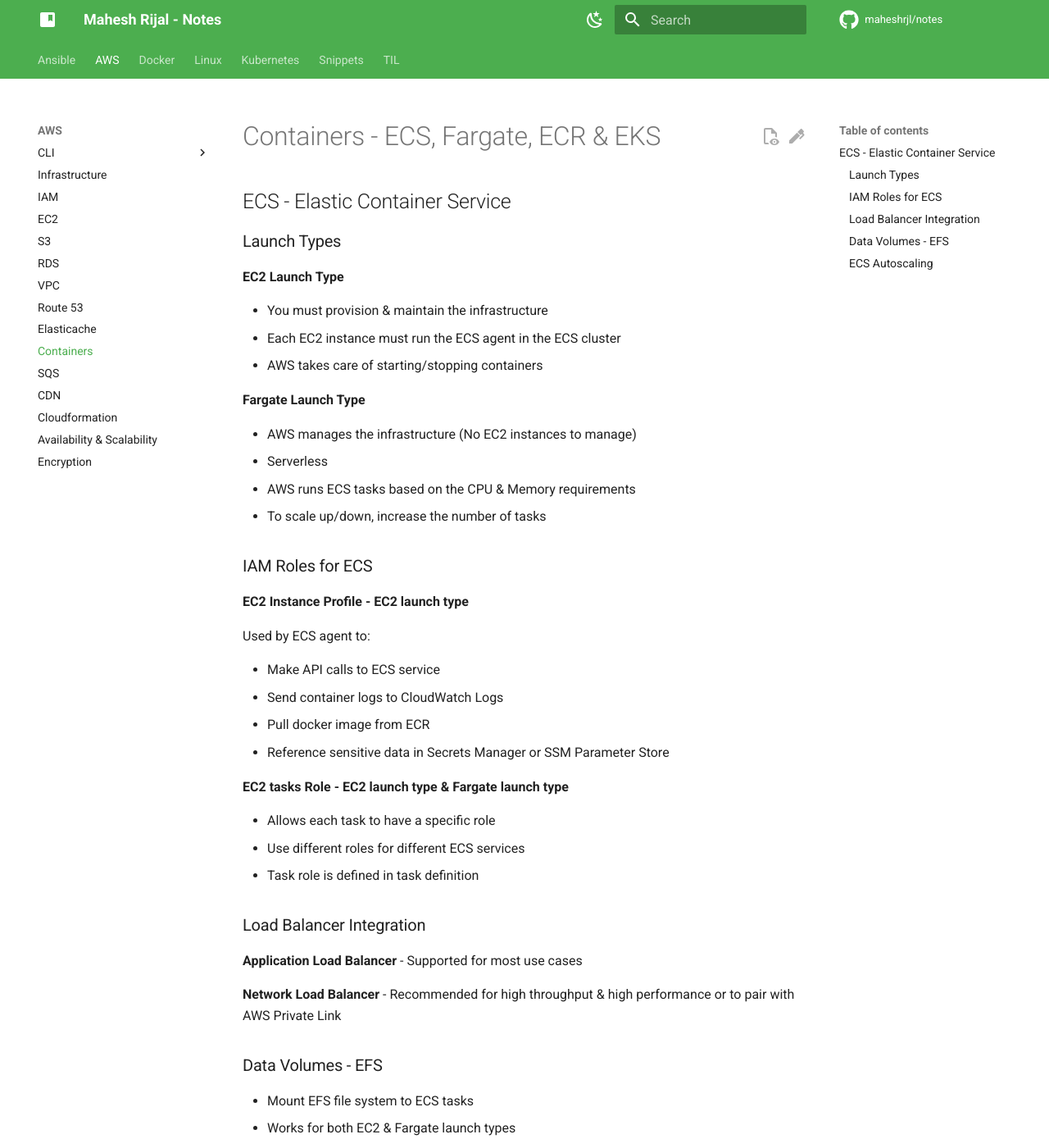
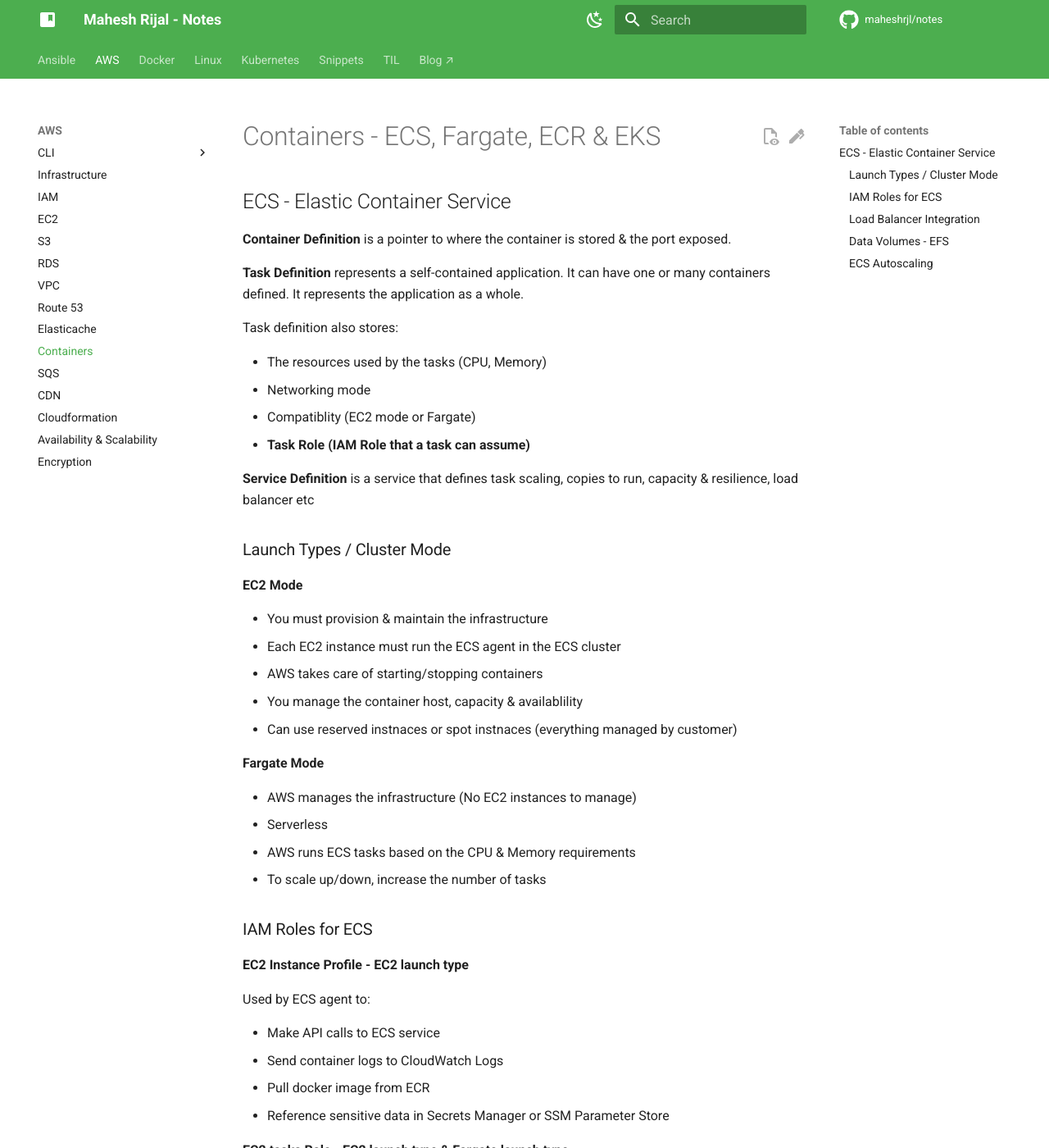
Before and after one commit to maheshrijal/notes, an MkDocs documentation site: the page built from docs/AWS/containers.md, in a window 1280 px wide and 1400 px high. Shown: the whole window at 82% size. Built offline with MkDocs 1.6.1 and Material for MkDocs 9.7.7, drawn with Linux system fonts in a browser that asks for light colours; comment, search, counter and statistics services are not loaded; some of the changed text lies outside the part shown.

Commit message:
update notes

```diff
--- a/docs/AWS/containers.md
+++ b/docs/AWS/containers.md
@@ -8,15 +8,30 @@ date: 2023-02-10
 ## ECS - Elastic Container Service
 
 
-### Launch Types
+**Container Definition** is a pointer to where the container is stored & the port exposed.
 
-**EC2 Launch Type**
+**Task Definition** represents a self-contained application. It can have one or many containers defined. It represents the application as a whole.
+
+Task definition also stores:
+
+- The resources used by the tasks (CPU, Memory)
+- Networking mode
+- Compatiblity (EC2 mode or Fargate)
+- **Task Role (IAM Role that a task can assume)**
+
+**Service Definition** is a service that defines task scaling,  copies to run, capacity & resilience, load balancer etc
+
+### Launch Types / Cluster Mode
+
+**EC2 Mode**
 
 - You must provision & maintain the infrastructure
 - Each EC2 instance must run the ECS agent in the ECS cluster
 - AWS takes care of starting/stopping containers
+- You manage the container host, capacity & availablility
+- Can use reserved instnaces or spot instnaces (everything managed by customer)
 
-**Fargate Launch Type**
+**Fargate Mode**
 
 - AWS manages the infrastructure (No EC2 instances to manage)
 - Serverless
--- a/mkdocs.yml
+++ b/mkdocs.yml
@@ -29,6 +29,7 @@ theme:
     - search.share
     - navigation.top
     - content.code.copy
+    - navigation.footer
   palette:
     # Palette toggle for light mode
     - media: "(prefers-color-scheme: light)"
@@ -59,7 +60,19 @@ extra:
   social:
     - icon: fontawesome/solid/paper-plane
       link: https://maheshrijal.com/contact
-      name: Connect with me
+      name: Contact me
+
+    - icon: fontawesome/brands/github
+      link: https://mrjl.me/github
+      name: GitHub
+
+    - icon: fontawesome/brands/mastodon
+      link: https://mrjl.me/mastodon
+      name: Mastodon
+
+    - icon: fontawesome/brands/linkedin
+      link: https://mrjl.me/linkedin
+      name: LinkedIn
 
 nav:
   - Ansible:
@@ -117,6 +130,8 @@ nav:
       - Git Push asking Username & Password: "til/git-push-requires-username-password.md"
       - Duplicate Browser Tab: "til/duplicate-the-current-browser-tab.md"
 
+  - Blog ↗: https://maheshrijal.com/
+
 markdown_extensions:
   - admonition
   - tables
```
Also changed, not shown: docs/AWS/ec2.md (+9 -7 lines).
